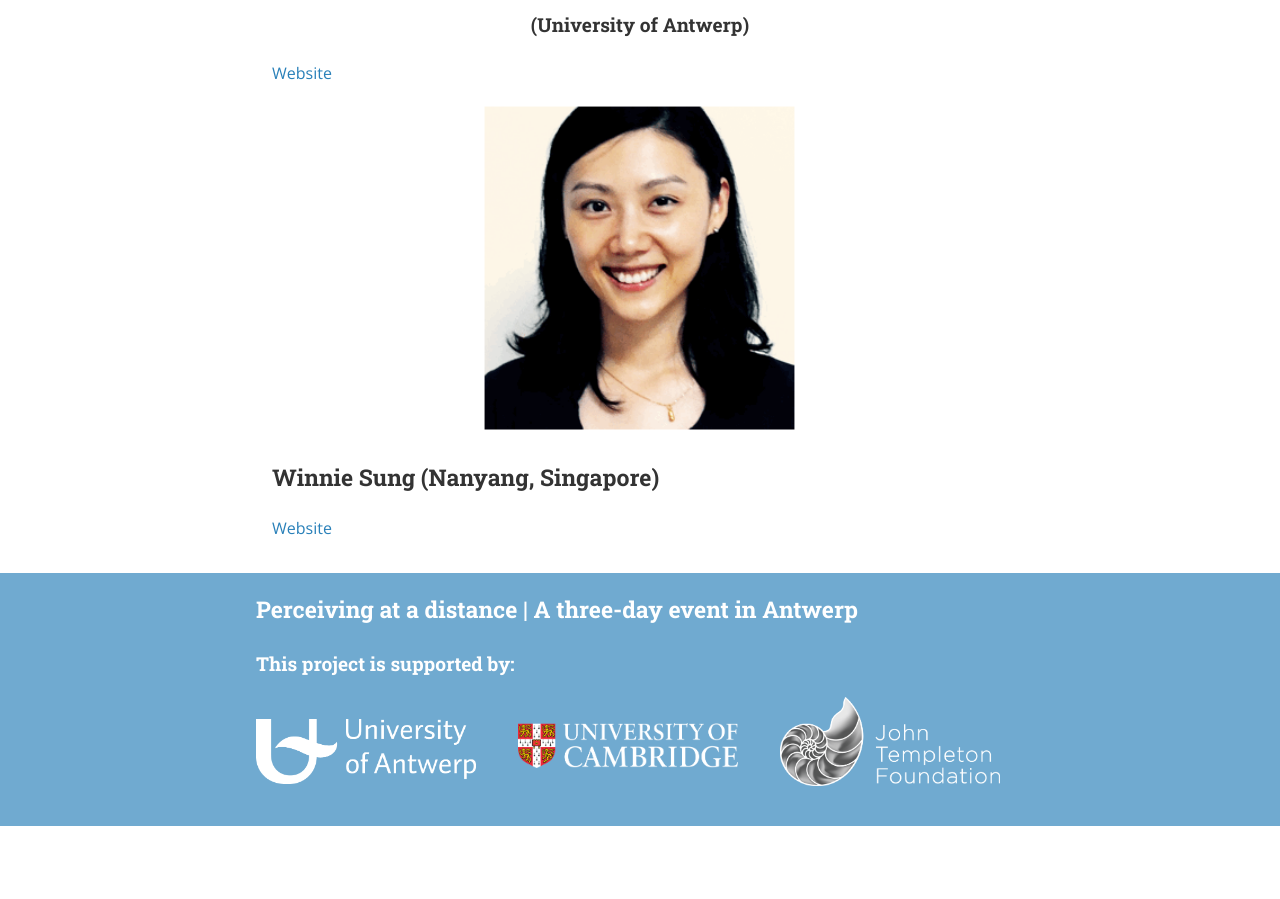
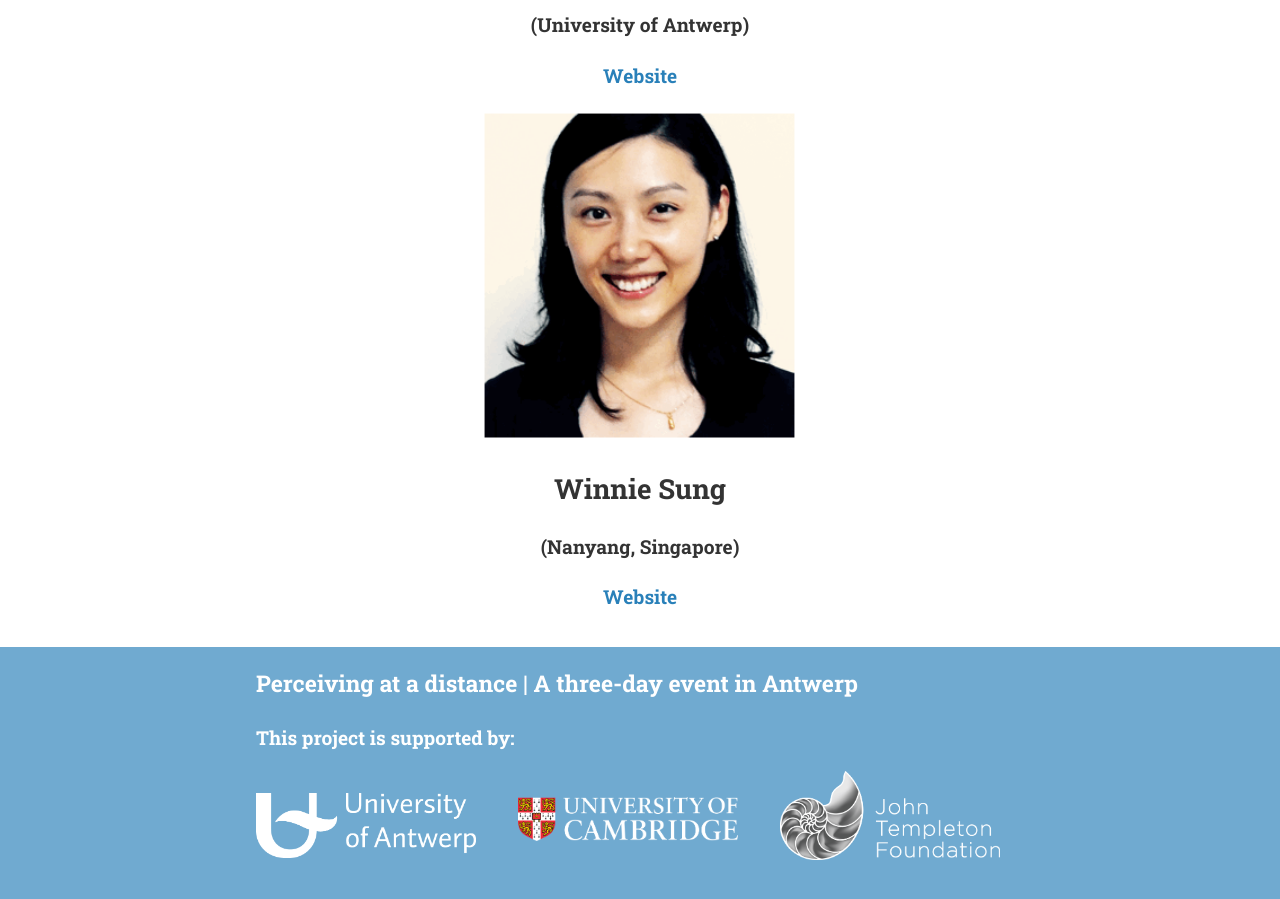
Before and after one commit to perceiving/old-conference-site, a Jekyll site: the page built from organisers.md, in a window 1280 px wide and 900 px high, scrolled down 643 px. Built offline with Jekyll 4.4.1, drawn with Linux system fonts in a browser that asks for light colours; nearby versions of some CDN libraries; a style sheet for code colours, icons or effects is not loaded; before the commit the page ends 1469 px from its top, so only the background shows below that.

Commit message:
Update organisers.md

```diff
--- a/organisers.md
+++ b/organisers.md
@@ -7,15 +7,16 @@
 <img src="{{ site.baseurl }}assets/steenhagen.gif" title="Profile Picture" class="profile">
 
 <p style="text-align: center;">
-
 <h2 style="text-align: center;">Maarten Steenhagen</h2>
 <h4 style="text-align: center;">(University of Antwerp)</h4>
-<a href="http://msteenhagen.github.io">Website</a>
+<h4 style="text-align: center;"><a href="http://msteenhagen.github.io">Website</a></h4>
 </p>
 
 
 <img src="{{ site.baseurl }}assets/sung.gif" title="Profile Picture" class="profile">
 
-<h3 class="post-title">Winnie Sung (Nanyang, Singapore)</h3>
-
-[Website](http://whcsung.com)
+<p style="text-align: center;">
+<h2 style="text-align: center;">Winnie Sung</h2>
+<h4 style="text-align: center;">(Nanyang, Singapore)</h4>
+<h4 style="text-align: center;"><a href="http://whcsung.com">Website</a></h4>
+</p>
```
